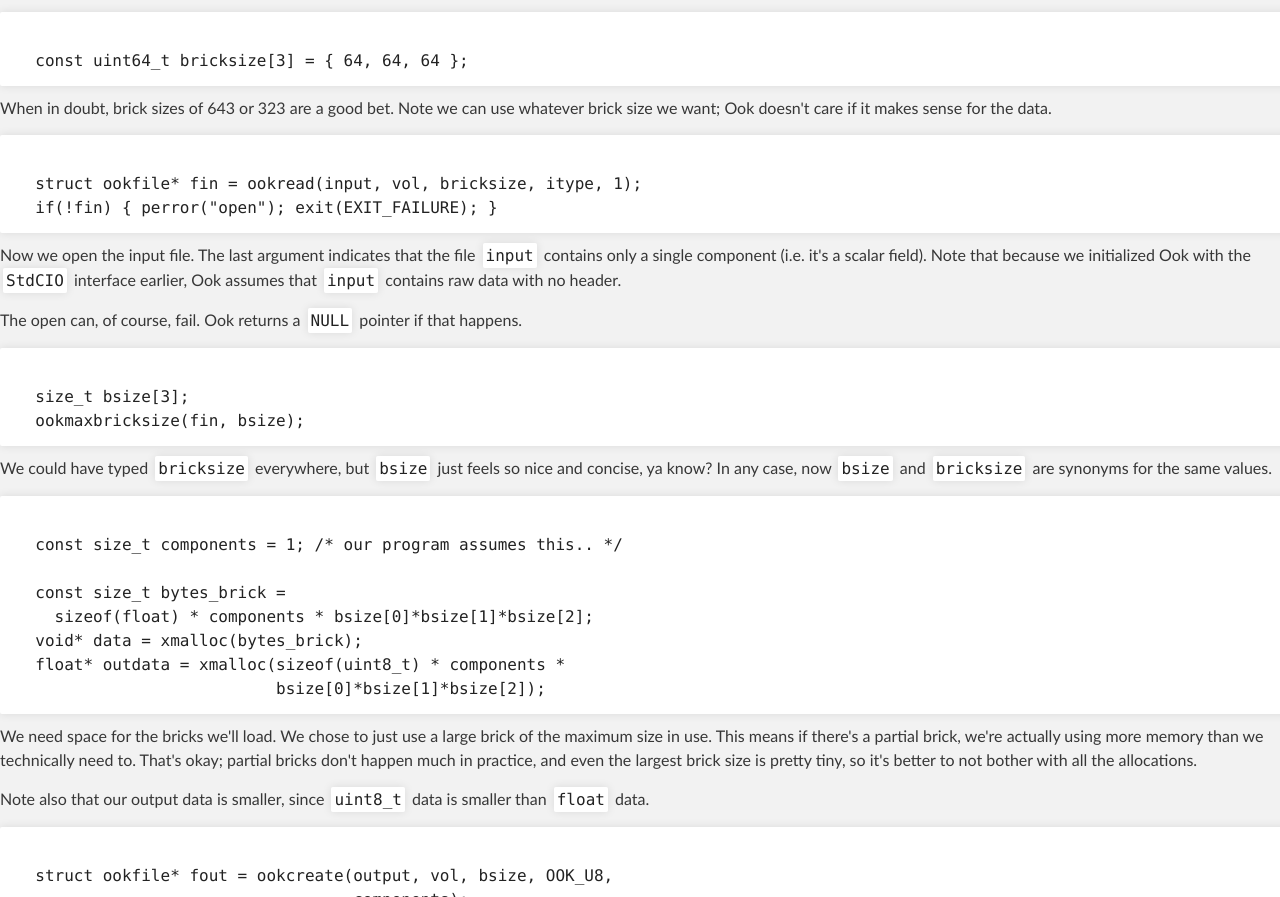
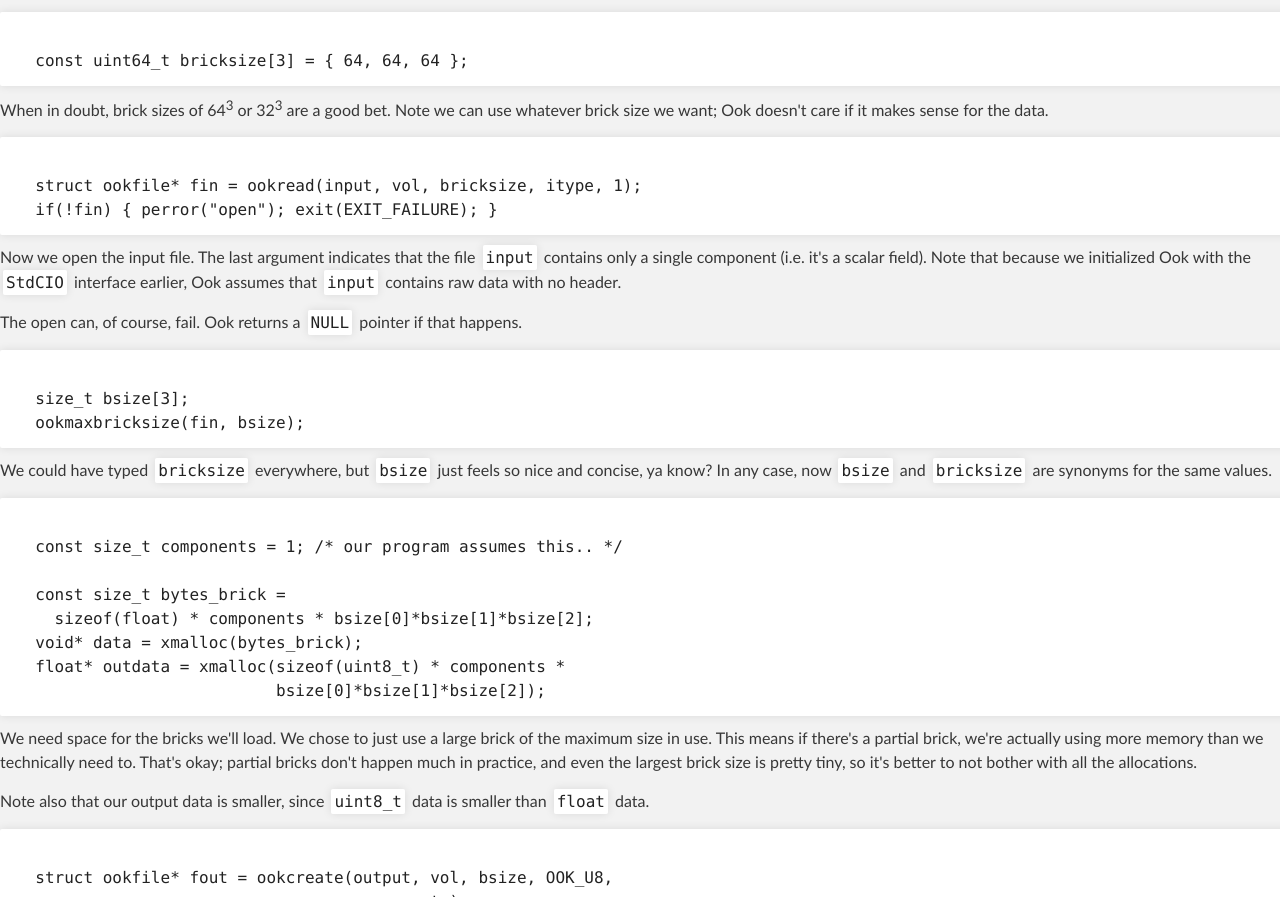
Before and after one commit to tfogal/ook, a plain HTML site: page tutorial.html in a window 1280 px wide. Shown: the part 1826-2723 px from the top of the page. Drawn offline with Linux system fonts and the light colour scheme.

Commit message:
Fix superscripts being broken.

```diff
--- a/stylesheets/stylesheet.css
+++ b/stylesheets/stylesheet.css
@@ -13,7 +13,7 @@ html, body, div, span, applet, object, iframe,
 h1, h2, h3, h4, h5, h6, p, blockquote, pre,
 a, abbr, acronym, address, big, cite, code,
 del, dfn, em, img, ins, kbd, q, s, samp,
-small, strike, strong, sub, sup, tt, var,
+small, strike, strong, tt, var,
 b, u, i, center,
 dl, dt, dd, ol, ul, li,
 fieldset, form, label, legend,
```
